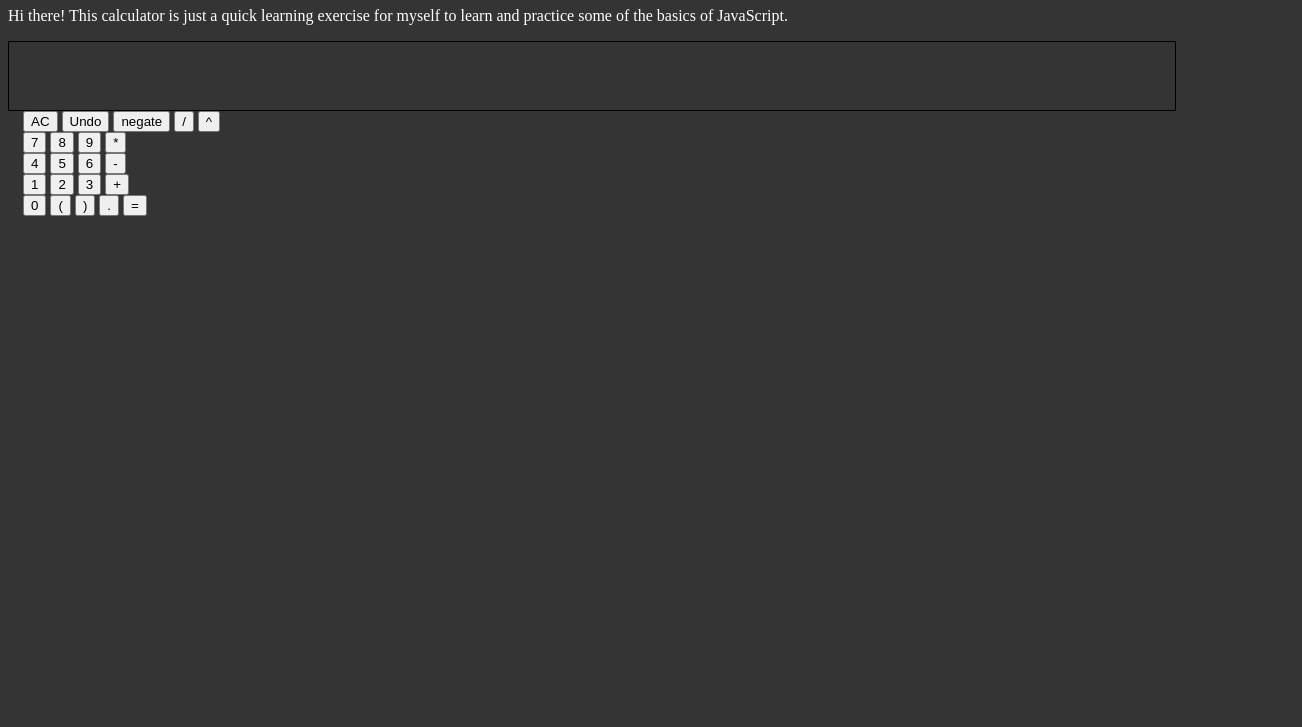
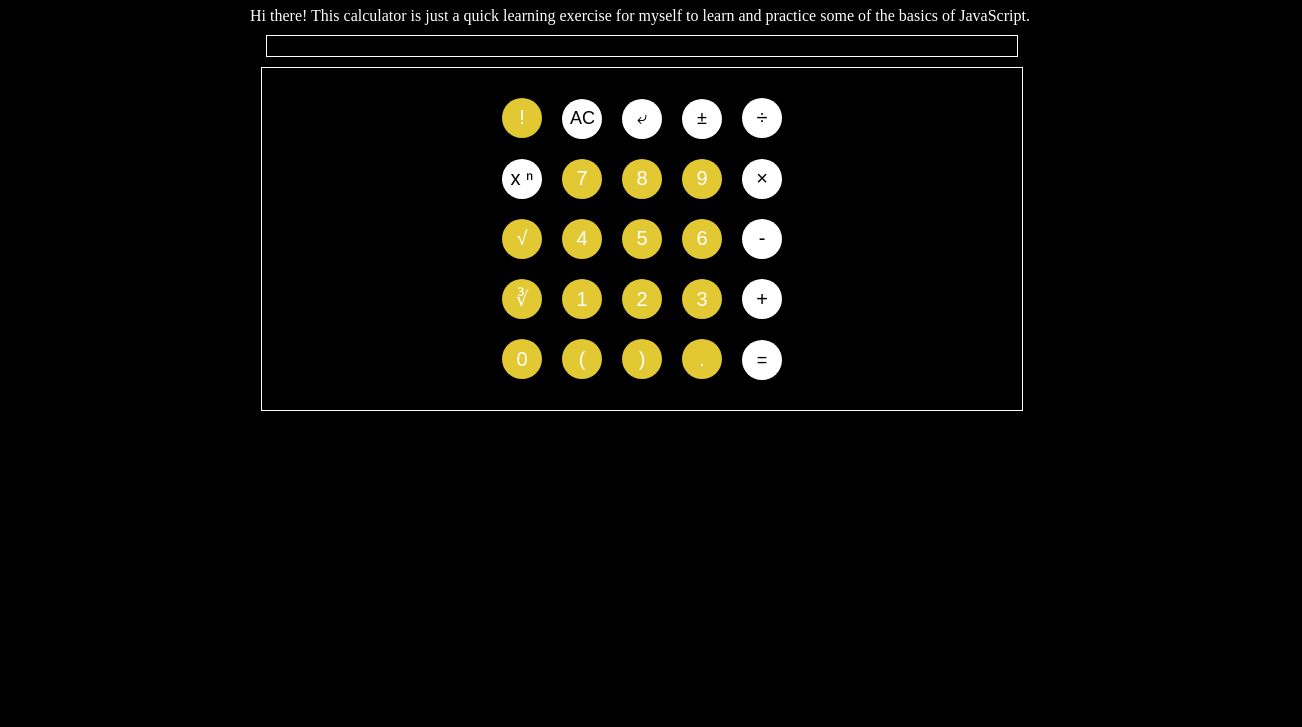
Before and after one commit to MidLanerST/LearningJS, a plain HTML site: page index.html in a window 1280 px wide. Shown: the part 73-800 px from the top of the page, 1302 px wide, since content can reach past the window. Drawn offline with nearby package versions, Linux system fonts and the light colour scheme.

Commit message:
Completed all functionality and created base design

```diff
--- a/index.html
+++ b/index.html
@@ -8,7 +8,6 @@
   </head>
   <body>
     <script src="https://cdnjs.cloudflare.com/ajax/libs/mathjs/10.0.1/math.js"></script>
-    <script src="https://cdnjs.cloudflare.com/ajax/libs/expr-eval/2.0.2/bundle.min.js"></script>
     <script src="https://cdnjs.cloudflare.com/ajax/libs/jquery/3.6.0/jquery.min.js"></script>
     <script src="script.js">
     </script>
@@ -28,41 +27,50 @@
         <div class='container'>
             <div class='row'>
                 <div class='col'>
-                    <button onclick="clearAll()">AC</button>
-                    <button onclick="undoAdjust()">Undo</button>
-                    <button onclick="negateValue()">negate</button>
-                    <button onclick="setOperation('/')">/</button>
-                    <button onclick="setOperation('^')">^</button>
+                    <button class="numberButtons" onclick="adjustValue('!')">!</button>
+                    <button class="utilityButtons" onclick="clearAll()">AC</button>
+                    <button class="utilityButtons" onclick="undoAdjust()">
+&#10550;</button>
+                    <button class="utilityButtons" onclick="negateValue()">&#177;</button>
+                    <button class="operationButtons" onclick="setOperation('/')">
+&#247;</button>
 
                 </div>
 
                 <div class='col'>
-                    <button onclick="adjustValue(7)">7</button>
-                    <button onclick="adjustValue(8)">8</button>
-                    <button onclick="adjustValue(9)">9</button>
-                    <button onclick="setOperation('*')">*</button>
+                    <button class="operationButtons" onclick="setOperation('^')">x
+&#8319;</button>
+                    <button class="numberButtons" onclick="adjustValue(7)">7</button>
+                    <button class="numberButtons" onclick="adjustValue(8)">8</button>
+                    <button class="numberButtons" onclick="adjustValue(9)">9</button>
+                    <button class="operationButtons" onclick="setOperation('*')">&#215;
+</button>
                 </div>
 
                 <div class='col'>
-                    <button onclick="adjustValue(4)">4</button>
-                    <button onclick="adjustValue(5)">5</button>
-                    <button onclick="adjustValue(6)">6</button>
-                    <button onclick="setOperation('-')">-</button>
+                    <button class="numberButtons" onclick="adjustValue('sqrt(')">&#8730;
+</button>
+                    <button class="numberButtons" onclick="adjustValue(4)">4</button>
+                    <button class="numberButtons" onclick="adjustValue(5)">5</button>
+                    <button class="numberButtons" onclick="adjustValue(6)">6</button>
+                    <button class="operationButtons" onclick="setOperation('-')">-</button>
                 </div>
 
                 <div class='col'>
-                    <button onclick="adjustValue(1)">1</button>
-                    <button onclick="adjustValue(2)">2</button>
-                    <button onclick="adjustValue(3)">3</button>
-                    <button onclick="setOperation('+')">+</button>
+                    <button class="numberButtons" onclick="adjustValue('cbrt(')">&#8731;
+</button>
+                    <button class="numberButtons" onclick="adjustValue(1)">1</button>
+                    <button class="numberButtons" onclick="adjustValue(2)">2</button>
+                    <button class="numberButtons" onclick="adjustValue(3)">3</button>
+                    <button class="operationButtons" onclick="setOperation('+')">+</button>
                 </div>
 
                 <div class='col'>
-                    <button onclick="adjustValue(0)">0</button>
-                    <button onclick="adjustValue('(')">(</button>
-                    <button onclick="adjustValue(')')">)</button>
-                    <button onclick="adjustValue('.')">.</button>
-                    <button onclick="performCalc()">=</button>
+                    <button class="numberButtons" onclick="adjustValue(0)">0</button>
+                    <button class="numberButtons" onclick="adjustValue('(')">(</button>
+                    <button class="numberButtons" onclick="adjustValue(')')">)</button>
+                    <button class="numberButtons" onclick="adjustValue('.')">.</button>
+                    <button class="utilityButtons" onclick="performCalc()">=</button>
                 </div>
             <div>
         </div>
--- a/script.js
+++ b/script.js
@@ -122,8 +122,15 @@ function performCalc()
         equation = equation.concat(document.getElementById(i).innerText);
     }
 
-    clearAll()
-    document.getElementById(1).innerText = math.evaluate(equation)
+    clearAll();
+    try
+    {
+        document.getElementById(1).innerText = math.evaluate(equation);
+    } catch (error)
+    {
+        document.getElementById(1).innerText = "Error";
+    }
+
 
     //console.log(math.evaluate(equation))
     //console.log(equation);
--- a/style.css
+++ b/style.css
@@ -1,18 +1,40 @@
 body{
-    background-color: rgb(53, 52, 52);
+    background-color: black;
+    text-align: center;
 }
 
 p {
     color: white;
+    clear: both;
+    margin-left: 5px;
+    margin-right: 5px;
+    margin-top: 5px;
+    margin-bottom: 5px;
+    word-wrap: break-word;
+    word-break: break-all;
 }
 
 div {
-    display: block;
+    display: inline-block;
+    clear: both;
 }
 
 .py-5 {
     padding-bottom: 3rem !important;
+    text-align: center;
   }
+
+.container {
+    width: 100%;
+    padding-right: 20px;
+    padding-left: 20px;
+    padding-top: 20px;
+    padding-bottom: 20px;
+    margin-right: auto;
+    margin-left: auto;
+
+    border:1px solid white;
+}
 
 .row {
     display: flex;
@@ -29,20 +51,148 @@ div {
     padding-left: 15px;
 }
 
-.container {
-    width: 100%;
-    padding-right: 15px;
-    padding-left: 15px;
-    margin-right: auto;
-    margin-left: auto;
-}
-
 .heading{
   display: flex;
   flex-direction: row;
-  justify-content: space-between;
-  width:90%;
+  flex-wrap: wrap;
+  width:100%;
   font-size: 34px;
-  border:1px solid black;
-  padding: 0 14px;
+  border:1px solid white;
+  padding: 5px 10px 5px 20px;
+  -ms-flex: 1; /* IE 10 */
+  flex: 1;
+  margin: 5px 5px 10px 5px;
 }
+
+@media (min-width: 576px) {
+    .container {
+      max-width: 540px;
+    }
+
+    .heading {
+      max-width: 540px;
+    }
+
+    .col-md-4 {
+      -ms-flex: 0 0 33.333333%;
+      flex: 0 0 33.333333%;
+      max-width: 33.333333%;
+    }
+
+}
+
+@media (min-width: 768px) {
+
+    .container {
+      max-width: 720px;
+    }
+
+    .heading {
+      max-width: 720px;
+    }
+
+    .col-md-4 {
+      -ms-flex: 0 0 33.333333%;
+      flex: 0 0 33.333333%;
+      max-width: 33.333333%;
+    }
+
+  }
+
+@media (min-width: 992px) {
+    .container {
+      max-width: 720px;
+    }
+
+    .heading {
+      max-width: 720px;
+    }
+
+    .col-md-4 {
+      -ms-flex: 0 0 33.333333%;
+      flex: 0 0 33.333333%;
+      max-width: 33.333333%;
+    }
+
+  }
+
+@media (min-width: 1200px) {
+    .container {
+      max-width: 720px;
+    }
+
+    .heading {
+      max-width: 720px;
+    }
+
+    .col-md-4 {
+      -ms-flex: 0 0 33.333333%;
+      flex: 0 0 33.333333%;
+      max-width: 33.333333%;
+    }
+
+  }
+
+
+
+.numberButtons {
+    border-radius: 50px;
+    border-color: transparent;
+    font-size: 20px;
+    margin: 10px 8px 10px 8px;
+    background-color: rgb(226, 200, 51);
+    color: white;
+    height: 40px;
+    width: 40px;
+
+}
+
+.numberButtons:hover
+{
+    background-color: darkgray;
+    opacity: 1;
+}
+
+.numberButtons:active {
+    background-color:gray;
+}
+
+
+.operationButtons {
+    border-radius: 30px;
+    border-color: transparent;
+    font-size: 20px;
+    margin: 10px 8px 10px 8px;
+    background-color: white;
+    color: black;
+    height: 40px;
+    width: 40px;
+}
+
+.utilityButtons {
+    border-radius: 50px;
+    border-color: transparent;
+    font-size: 18px;
+    margin: 10px 8px 10px 8px;
+    background-color: white;
+    color: black;
+    height: 40px;
+    width: 40px;
+}
+
+
+.button:hover {
+    color: #202129;
+    background-color: #e1e2e2;
+    opacity: 1;
+  }
+
+.button:active {
+    background-color: #d5d6d6;
+    opacity: 1;
+  }
+
+.button:focus {
+    outline: 1px dotted #959595;
+    outline-offset: -4px;
+  }
```
